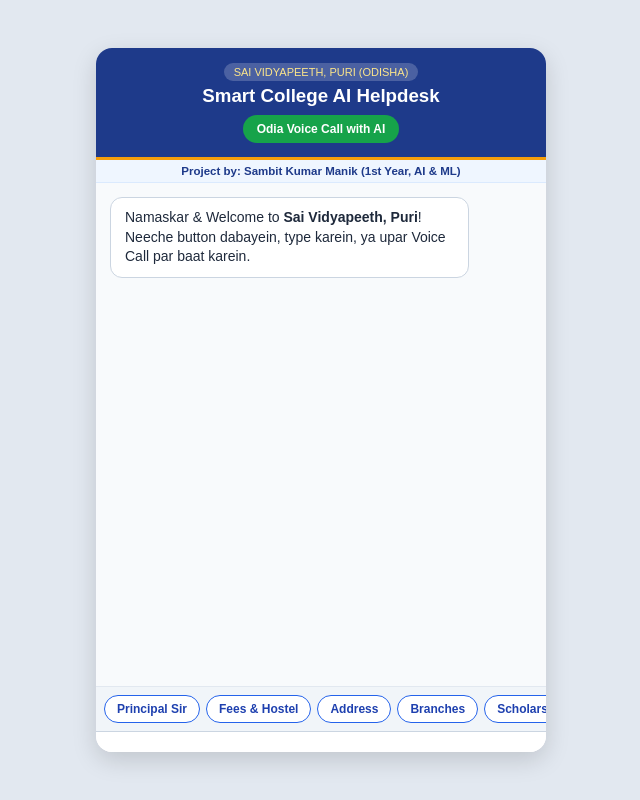
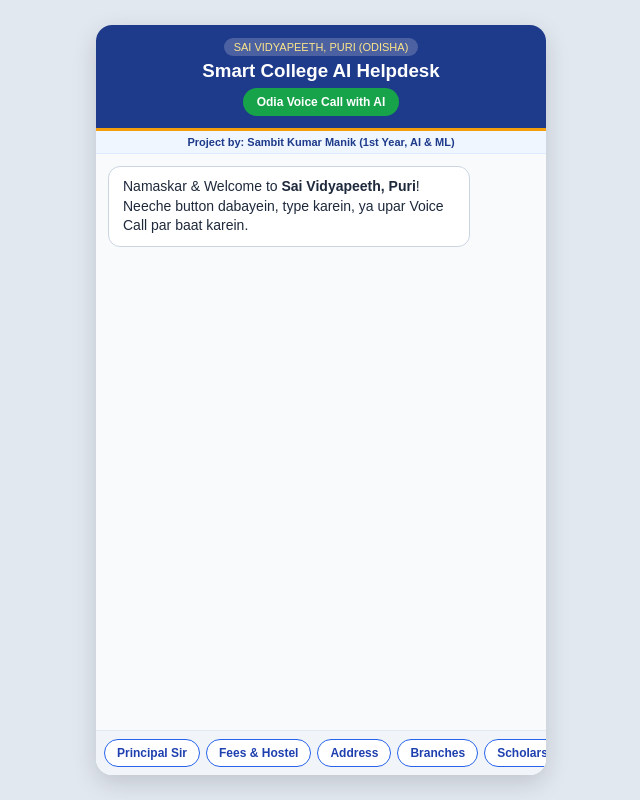
Before and after one commit to sambitkumarmanik2-tech/college-ai-helpdesk, a plain HTML site: page index.html in a window 1280 px wide. Shown: the whole page, without its empty margins (319-959 px from the left). Drawn offline with Linux system fonts and the light colour scheme.

Commit message:
Update index.html

```diff
--- a/index.html
+++ b/index.html
@@ -6,22 +6,23 @@
 <title>Sai Vidyapeeth AI Helpdesk | Sambit Kumar Manik</title>
 <style>
   * { margin: 0; padding: 0; box-sizing: border-box; font-family: sans-serif; }
-  body { background: #e2e8f0; display: flex; justify-content: center; align-items: center; min-height: 100vh; padding: 10px; }
-  .box { width: 100%; max-width: 450px; background: #fff; border-radius: 16px; box-shadow: 0 8px 25px rgba(0,0,0,0.15); overflow: hidden; display: flex; flex-direction: column; height: 88vh; position: relative; }
-  .head { background: #1e3a8a; color: #fff; padding: 14px; text-align: center; border-bottom: 3px solid #f59e0b; }
+  html, body { height: 100%; background: #e2e8f0; }
+  body { display: flex; justify-content: center; align-items: center; padding: 8px; }
+  .box { width: 100%; max-width: 450px; height: 100%; max-height: 750px; background: #fff; border-radius: 16px; box-shadow: 0 8px 25px rgba(0,0,0,0.15); overflow: hidden; display: flex; flex-direction: column; position: relative; }
+  .head { background: #1e3a8a; color: #fff; padding: 12px; text-align: center; border-bottom: 3px solid #f59e0b; flex-shrink: 0; }
   .badge { background: rgba(255,255,255,0.2); padding: 3px 10px; border-radius: 10px; font-size: 11px; color: #fde68a; display: inline-block; margin-bottom: 4px; }
-  .call-btn { background: #16a34a; color: #fff; border: none; padding: 7px 14px; border-radius: 20px; font-size: 12px; font-weight: bold; margin-top: 8px; cursor: pointer; }
-  .credit { background: #eff6ff; color: #1e3a8a; text-align: center; padding: 5px; font-size: 11.5px; font-weight: bold; border-bottom: 1px solid #dbeafe; }
-  .chat { flex: 1; padding: 14px; overflow-y: auto; background: #f8fafc; display: flex; flex-direction: column; gap: 10px; }
+  .call-btn { background: #16a34a; color: #fff; border: none; padding: 7px 14px; border-radius: 20px; font-size: 12px; font-weight: bold; margin-top: 6px; cursor: pointer; }
+  .credit { background: #eff6ff; color: #1e3a8a; text-align: center; padding: 5px; font-size: 11px; font-weight: bold; border-bottom: 1px solid #dbeafe; flex-shrink: 0; }
+  .chat { flex: 1; padding: 12px; overflow-y: auto; background: #f8fafc; display: flex; flex-direction: column; gap: 10px; }
   .msg { max-width: 85%; padding: 10px 14px; border-radius: 12px; font-size: 14px; line-height: 1.4; }
   .bot { background: #fff; color: #1e293b; align-self: flex-start; border: 1px solid #cbd5e1; }
   .user { background: #2563eb; color: #fff; align-self: flex-end; }
-  .btns { display: flex; gap: 6px; padding: 8px; overflow-x: auto; background: #f1f5f9; border-top: 1px solid #e2e8f0; }
+  .btns { display: flex; gap: 6px; padding: 8px; overflow-x: auto; background: #f1f5f9; border-top: 1px solid #e2e8f0; flex-shrink: 0; }
   .btns button { background: #fff; border: 1px solid #2563eb; color: #1e40af; padding: 6px 12px; border-radius: 15px; font-size: 12px; font-weight: bold; white-space: nowrap; cursor: pointer; }
-  .inp { display: flex; padding: 10px; background: #fff; border-top: 1px solid #cbd5e1; }
-  .inp input { flex: 1; padding: 10px; border: 1px solid #cbd5e1; border-radius: 8px; outline: none; font-size: 14px; }
-  .inp button { background: #1e40af; color: #fff; border: none; padding: 10px 16px; margin-left: 8px; border-radius: 8px; font-weight: bold; cursor: pointer; }
-  .foot { background: #0f172a; color: #94a3b8; text-align: center; padding: 6px; font-size: 11px; }
+  .inp { display: flex; padding: 8px; background: #fff; border-top: 1px solid #cbd5e1; flex-shrink: 0; }
+  .inp input { flex: 1; padding: 10px; border: 1px solid #cbd5e1; border-radius: 8px; outline: none; font-size: 14px; min-width: 0; }
+  .inp button { background: #1e40af; color: #fff; border: none; padding: 10px 16px; margin-left: 8px; border-radius: 8px; font-weight: bold; cursor: pointer; flex-shrink: 0; }
+  .foot { background: #0f172a; color: #94a3b8; text-align: center; padding: 5px; font-size: 11px; flex-shrink: 0; }
   .foot span { color: #fde68a; font-weight: bold; }
   .call-ui { position: absolute; top: 0; left: 0; width: 100%; height: 100%; background: #0f172a; color: #fff; display: none; flex-direction: column; justify-content: space-between; align-items: center; padding: 35px 20px; text-align: center; z-index: 20; }
   .mic { background: #2563eb; color: #fff; border: none; width: 65px; height: 65px; border-radius: 50%; font-size: 16px; font-weight: bold; cursor: pointer; }
@@ -124,7 +125,7 @@
     rec.start();
     document.getElementById("callStatus").innerText = "Listening... Ebe kuhantu";
     rec.onresult = function(ev) {
-      var said = ev.results[0][0].transcript;
+      var said = ev.results.item(0).item(0).transcript;
       document.getElementById("voiceText").innerText = "Apana: " + said;
       var reply = getReply(said, true);
       setTimeout(function() {
@@ -136,7 +137,7 @@
       }, 250);
     };
     rec.onerror = function(err) {
-      document.getElementById("callStatus").innerText = "Error: " + err.error + " (Tap Mic again)";
+      document.getElementById("callStatus").innerText = "Tap Mic and speak again";
     };
   }
 
@@ -168,8 +169,3 @@
     <button type="button" onclick="quickAsk('Address')">Address</button>
     <button type="button" onclick="quickAsk('Branches')">Branches</button>
     <button type="button" onclick="quickAsk('Scholarship')">Scholarship</button>
-    <button type="button" onclick="quickAsk('Contact')">Contact</button>
-    <button type="button" onclick="quickAsk('Developer')">Developer</button>
-  </div>
-
-  <div class="inp">
```
